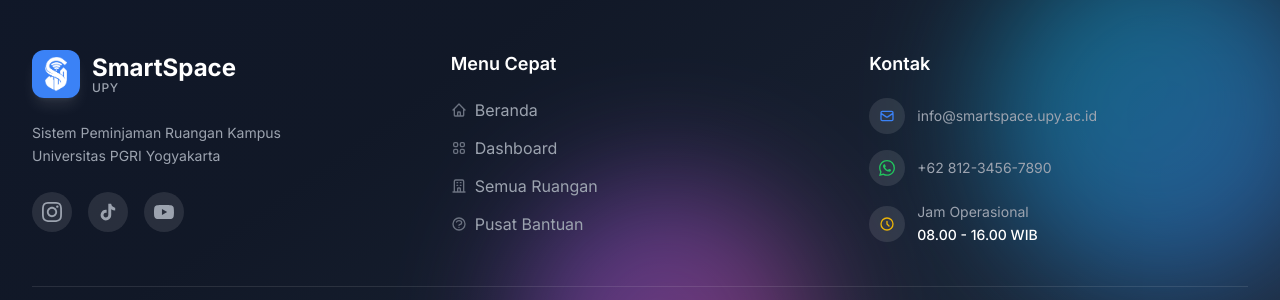
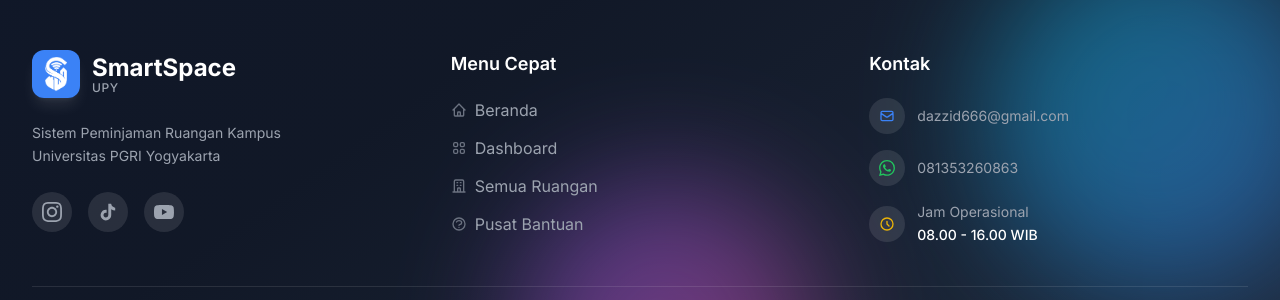
Before and after one commit to dickoadityaazhar20/smartspace-upy, a Django app: page /feedback/ in a window 1280 px wide. Shown: the part 1557-1857 px from the top of the page. Run offline with Django 5.2, Linux system fonts and the light colour scheme; some libraries are stand-ins or nearby versions.

Commit message:
Update footer: email, WhatsApp, dan link Pusat Bantuan

```diff
--- a/templates/base.html
+++ b/templates/base.html
@@ -348,7 +348,8 @@
                     {% endif %}
                 </div>
                 <div class="flex-1">
-                    <p class="font-medium text-sm">{% if message.tags == 'success' %}Berhasil!{% elif message.tags == 'error' %}Error!{% elif message.tags == 'warning' %}Perhatian!{% else %}Info{% endif %}</p>
+                    <p class="font-medium text-sm">{% if message.tags == 'success' %}Berhasil!{% elif message.tags ==
+                        'error' %}Error!{% elif message.tags == 'warning' %}Perhatian!{% else %}Info{% endif %}</p>
                     <p class="text-sm mt-0.5 opacity-90">{{ message }}</p>
                 </div>
                 <!-- Close Button -->
@@ -553,7 +554,7 @@
                             </a>
                         </li>
                         <li>
-                            <a href="#"
+                            <a href="{% url 'messages' %}"
                                 class="text-gray-400 hover:text-primary inline-flex items-center group transition-colors">
                                 <svg class="w-4 h-4 mr-2 text-gray-500 group-hover:text-primary transition-colors"
                                     fill="none" stroke="currentColor" viewBox="0 0 24 24">
@@ -580,7 +581,7 @@
                                     </path>
                                 </svg>
                             </div>
-                            <span class="text-sm">info@smartspace.upy.ac.id</span>
+                            <span class="text-sm">dazzid666@gmail.com</span>
                         </li>
                         <!-- WhatsApp -->
                         <li class="flex items-center text-gray-400">
@@ -590,7 +591,7 @@
                                         d="M17.472 14.382c-.297-.149-1.758-.867-2.03-.967-.273-.099-.471-.148-.67.15-.197.297-.767.966-.94 1.164-.173.199-.347.223-.644.075-.297-.15-1.255-.463-2.39-1.475-.883-.788-1.48-1.761-1.653-2.059-.173-.297-.018-.458.13-.606.134-.133.298-.347.446-.52.149-.174.198-.298.298-.497.099-.198.05-.371-.025-.52-.075-.149-.669-1.612-.916-2.207-.242-.579-.487-.5-.669-.51-.173-.008-.371-.01-.57-.01-.198 0-.52.074-.792.372-.272.297-1.04 1.016-1.04 2.479 0 1.462 1.065 2.875 1.213 3.074.149.198 2.096 3.2 5.077 4.487.709.306 1.262.489 1.694.625.712.227 1.36.195 1.871.118.571-.085 1.758-.719 2.006-1.413.248-.694.248-1.289.173-1.413-.074-.124-.272-.198-.57-.347m-5.421 7.403h-.004a9.87 9.87 0 01-5.031-1.378l-.361-.214-3.741.982.998-3.648-.235-.374a9.86 9.86 0 01-1.51-5.26c.001-5.45 4.436-9.884 9.888-9.884 2.64 0 5.122 1.03 6.988 2.898a9.825 9.825 0 012.893 6.994c-.003 5.45-4.437 9.884-9.885 9.884m8.413-18.297A11.815 11.815 0 0012.05 0C5.495 0 .16 5.335.157 11.892c0 2.096.547 4.142 1.588 5.945L.057 24l6.305-1.654a11.882 11.882 0 005.683 1.448h.005c6.554 0 11.89-5.335 11.893-11.893a11.821 11.821 0 00-3.48-8.413z" />
                                 </svg>
                             </div>
-                            <span class="text-sm">+62 812-3456-7890</span>
+                            <span class="text-sm">081353260863</span>
                         </li>
                         <!-- Operating Hours -->
                         <li class="flex items-center text-gray-400">
```
